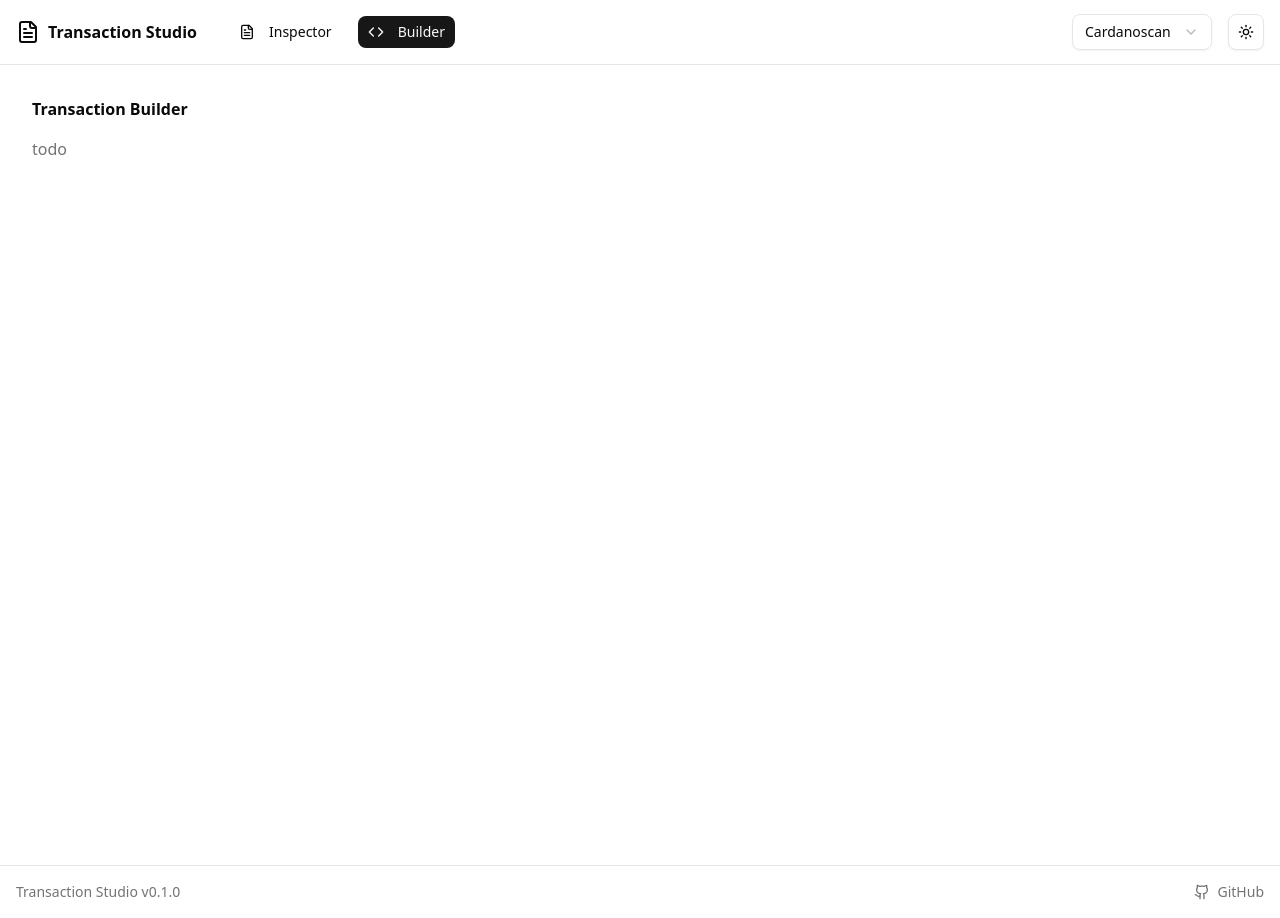
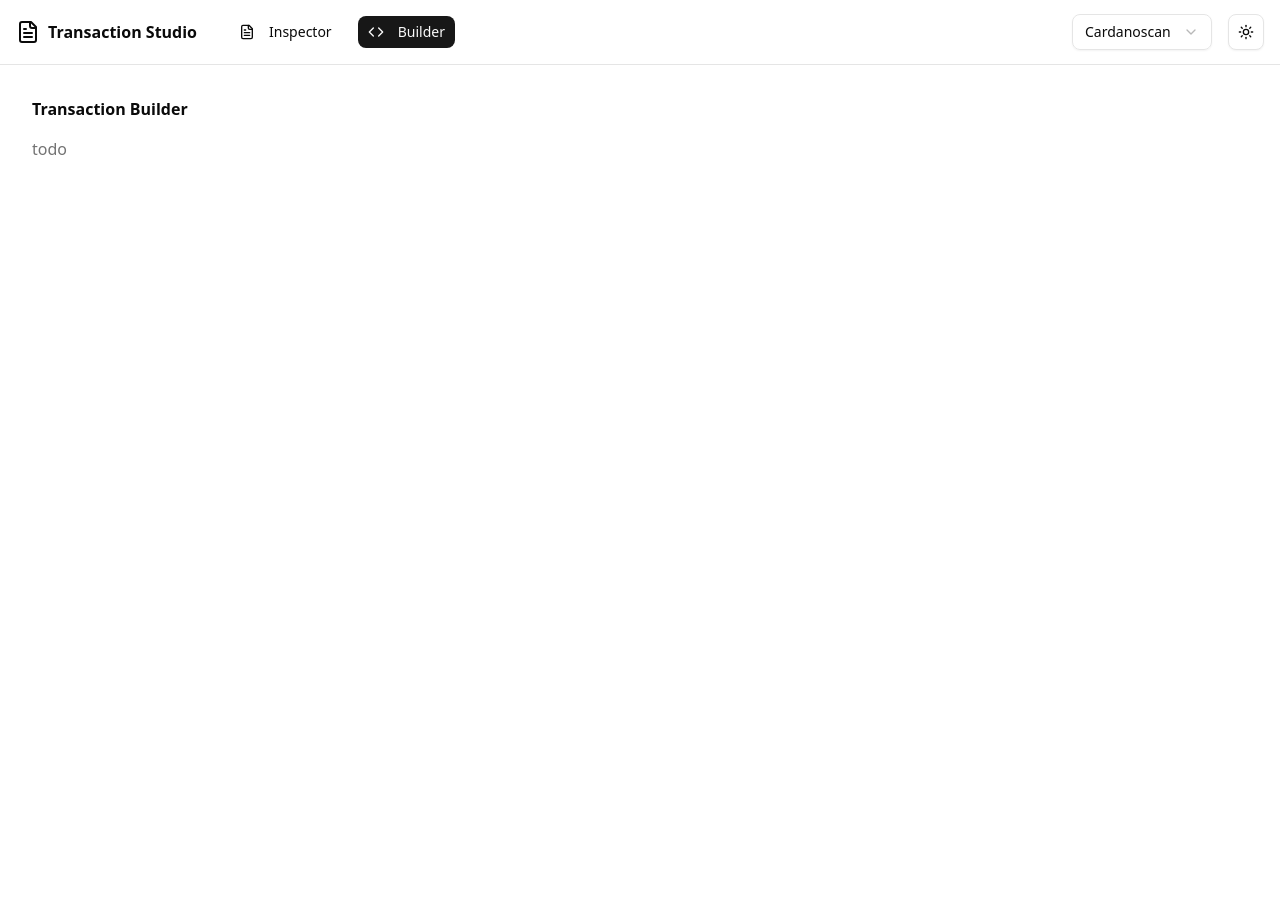
Before and after one commit to amanita-labs/tx-studio, a Next.js app: page /build in a window 1280 px wide. After the commit the page ends 865 px from the top, so only its background shows below. Built offline with nearby package versions, Linux system fonts and the light colour scheme.

Commit message:
remove footer

```diff
--- a/src/app/layout.tsx
+++ b/src/app/layout.tsx
@@ -4,7 +4,6 @@ import "./globals.css";
 import { Toaster } from "@/components/ui/sonner";
 import { ThemeProvider } from "@/components/theme-provider";
 import { Header } from "@/components/header";
-import { Footer } from "@/components/footer";
 
 const geistSans = Geist({
   variable: "--font-geist-sans",
@@ -41,7 +40,6 @@ export default function RootLayout({
           <main className="flex-1">
             {children}
           </main>
-          <Footer />
           <Toaster />
         </ThemeProvider>
       </body>
--- a/src/components/footer.tsx
+++ /dev/null
@@ -1,32 +0,0 @@
-// src/components/footer.tsx
-'use client';
-
-import Link from 'next/link';
-import { Github } from 'lucide-react';
-
-export function Footer() {
-  const version = '0.1.0';
-
-  return (
-    <footer className="border-t bg-background mt-auto">
-      <div className="container mx-auto px-4 py-4">
-        <div className="flex items-center justify-between text-sm text-muted-foreground">
-          <div className="flex items-center gap-4">
-            <span>Transaction Studio v{version}</span>
-          </div>
-          <div className="flex items-center gap-4">
-            <Link
-              href="https://github.com/amanita-labs/tx-studio"
-              target="_blank"
-              rel="noopener noreferrer"
-              className="flex items-center gap-2 hover:text-foreground transition-colors"
-            >
-              <Github className="h-4 w-4" />
-              <span>GitHub</span>
-            </Link>
-          </div>
-        </div>
-      </div>
-    </footer>
-  );
-}
```
